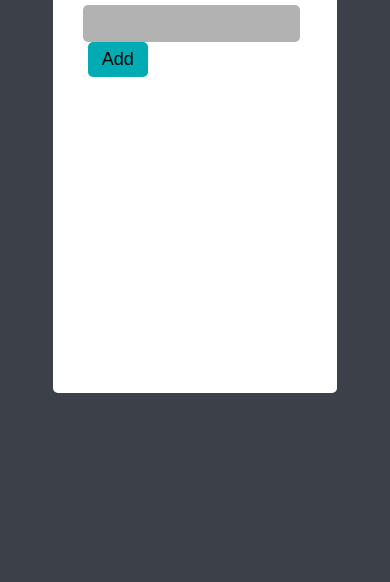
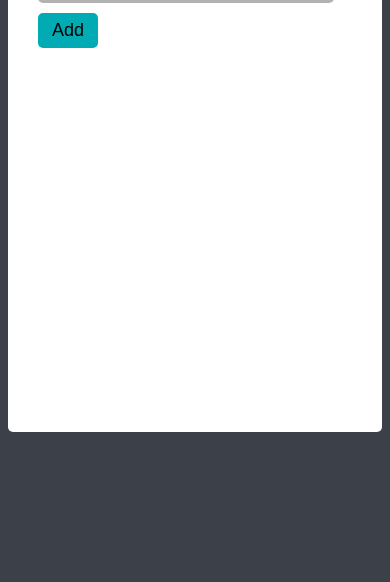
Before and after one commit to richardko1303/todo-list, a plain HTML site: page index.html in a window 390 px wide. Shown: the part 278-860 px from the top of the page. Drawn offline with Linux system fonts and the light colour scheme.

Commit message:
v2 (Responsive)

```diff
--- a/index.html
+++ b/index.html
@@ -17,8 +17,10 @@
         <div class="content">
             <h1 id="title" class="fw-bold">To-Do List</h1>
 
-            <input class="input" id="todo-text" type="text">
-            <button onclick="post()" class="post">Add</button>
+            <form onsubmit="return false;">
+                <input class="input" id="todo-text" type="text">
+                <button onclick="post()" class="post">Add</button>
+            </form>
 
             <div class="items">
 
@@ -35,6 +37,10 @@
     let num = 0
     function post() {
         const text = document.getElementById("todo-text").value;
+
+        if (!text) {
+            return;
+        }
 
         let itemDiv = document.createElement("div");
         itemDiv.className = "item";
--- a/style.css
+++ b/style.css
@@ -26,12 +26,12 @@ fs-small {
     justify-content: center;
     align-items: center;
 
-    height: 100vh;
+    min-height: 100vh;
 }
 .content {
     background-color: white;
     width: 60%;
-    min-height: 50%;
+    min-height: 400px;
     padding: 30px;
 
     border-radius: 5px;
@@ -104,3 +104,15 @@ fs-small {
     cursor: pointer;
     background-color: #f85454;
 }
+
+@media (max-width: 1250px) {
+    .content {
+        min-height: 500px;
+        width: 100%;
+        margin: 0;
+    }
+    .post {
+        margin-top: 10px;
+        margin-left: 0px;
+    }
+}
```
Also changed, not shown: 1 other file.
